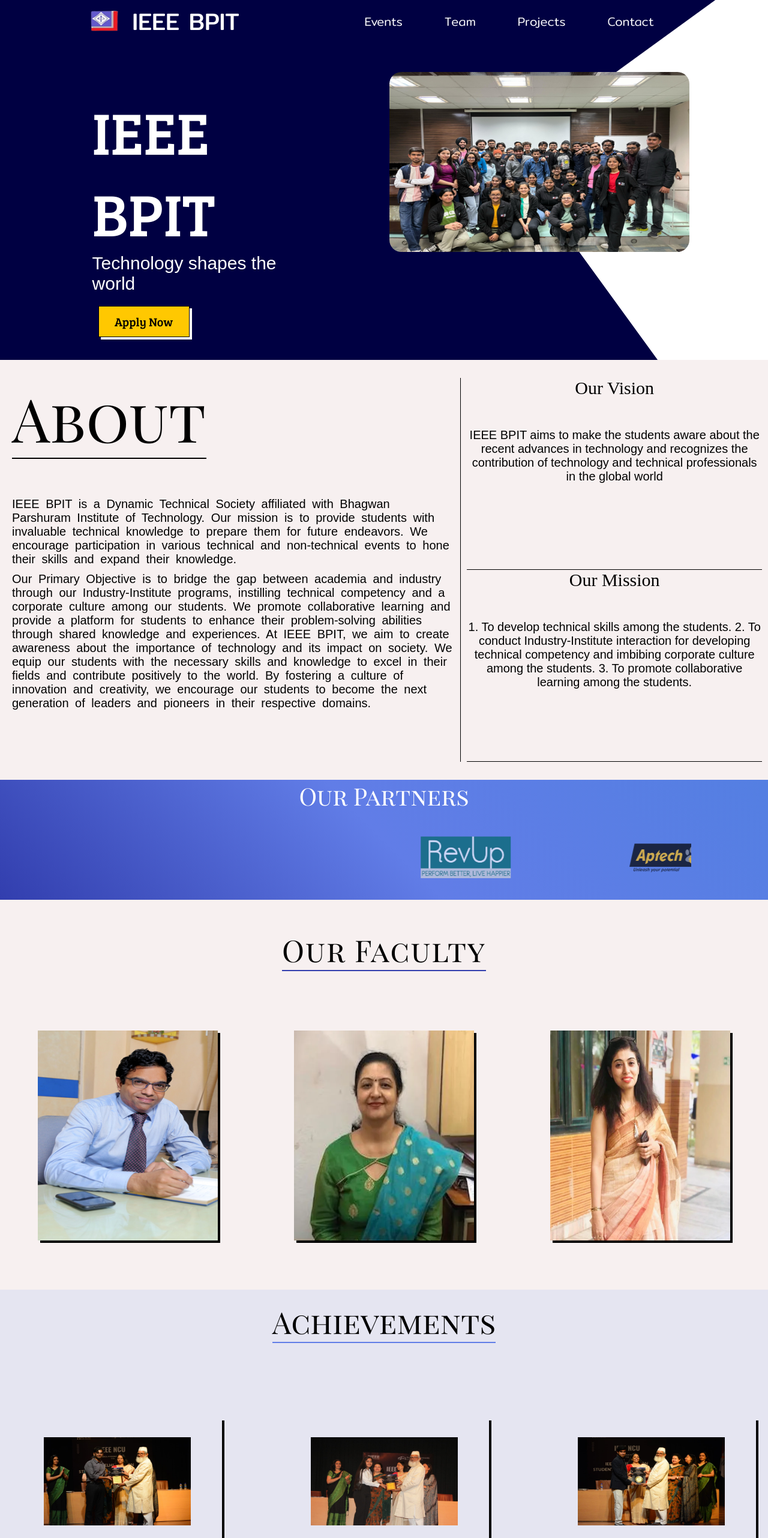
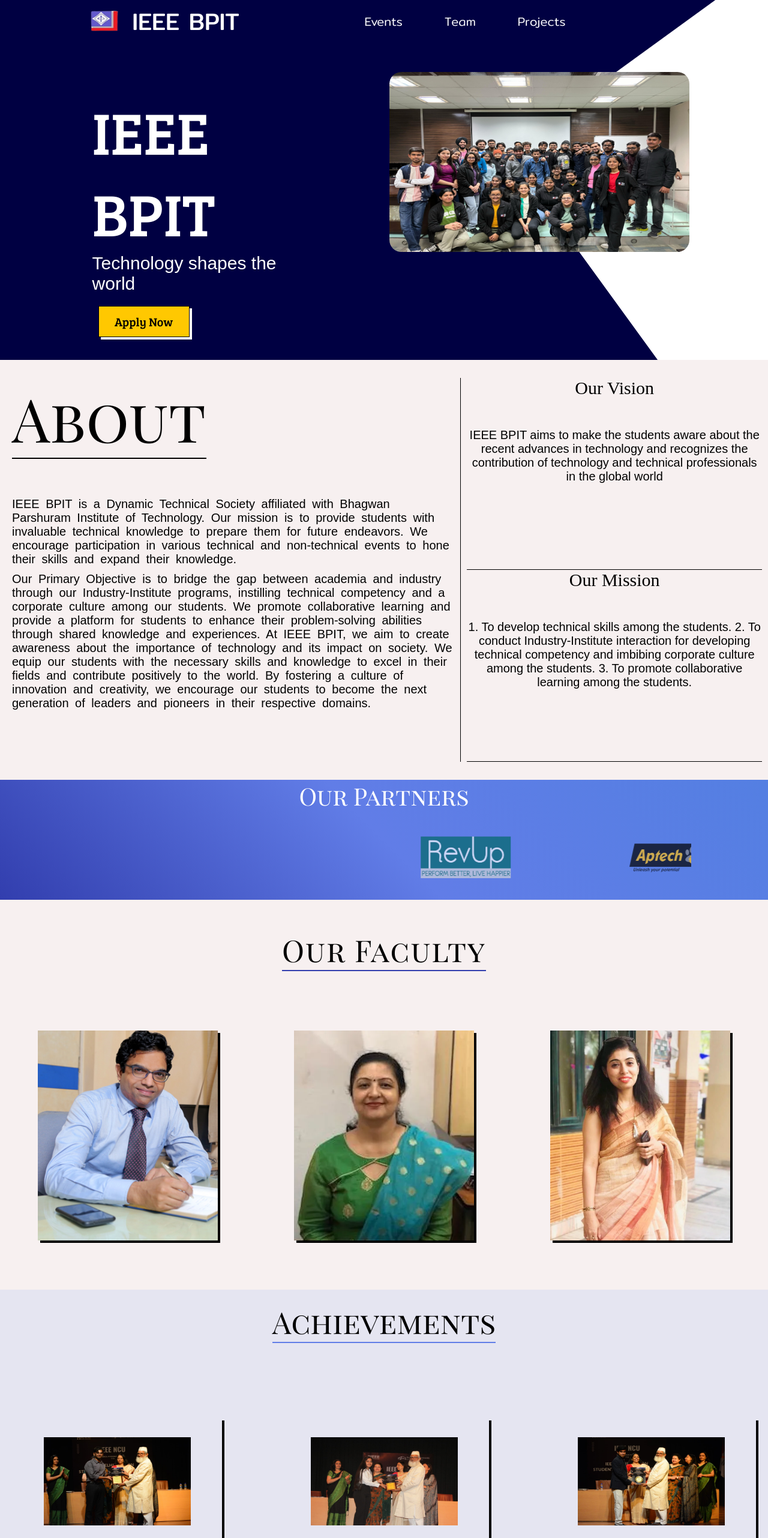
Before and after one commit to harshitkaushik003/ieee-bpit, a React (Create React App) app: page / in a window 1280 px wide. Shown: the top 2564 px of the page at 60% size. Built offline with nearby package versions, Linux system fonts and the light colour scheme; a web font is replaced by a local one.

Commit message:
Added some styles

```diff
--- a/src/components/Navbar.jsx
+++ b/src/components/Navbar.jsx
@@ -9,13 +9,15 @@
     <div className={styles.nav}>
         <div className={styles.logo}>
             <img src={myImage} alt="" />
-            <span>IEEE BPIT</span>
+            <Link className='link' to={"/"}>
+              <span>IEEE BPIT</span>
+            </Link>
         </div>
         <div className={styles.content}>
             <div className={styles.text}><span>Events</span></div>
             <Link className='link' to={"/team"}><div className={styles.text}><span>Team</span></div></Link>
             <div className={styles.text}><span>Projects</span></div>
-            <div className={styles.text}><span>Contact</span></div>
+            {/* <div className={styles.text}><span>Contact</span></div> */}
         </div>
     </div>
     <Outlet/>
--- a/src/styles/Faculty/Faculty.module.css
+++ b/src/styles/Faculty/Faculty.module.css
@@ -35,6 +35,8 @@
 .facultyDiv .main .imgDiv img.facultyImg {
   width: 100%;
   height: 100%;
+  -o-object-fit: cover;
+     object-fit: cover;
 }
 .facultyDiv .main .imgDiv .text {
   width: 100%;
```
